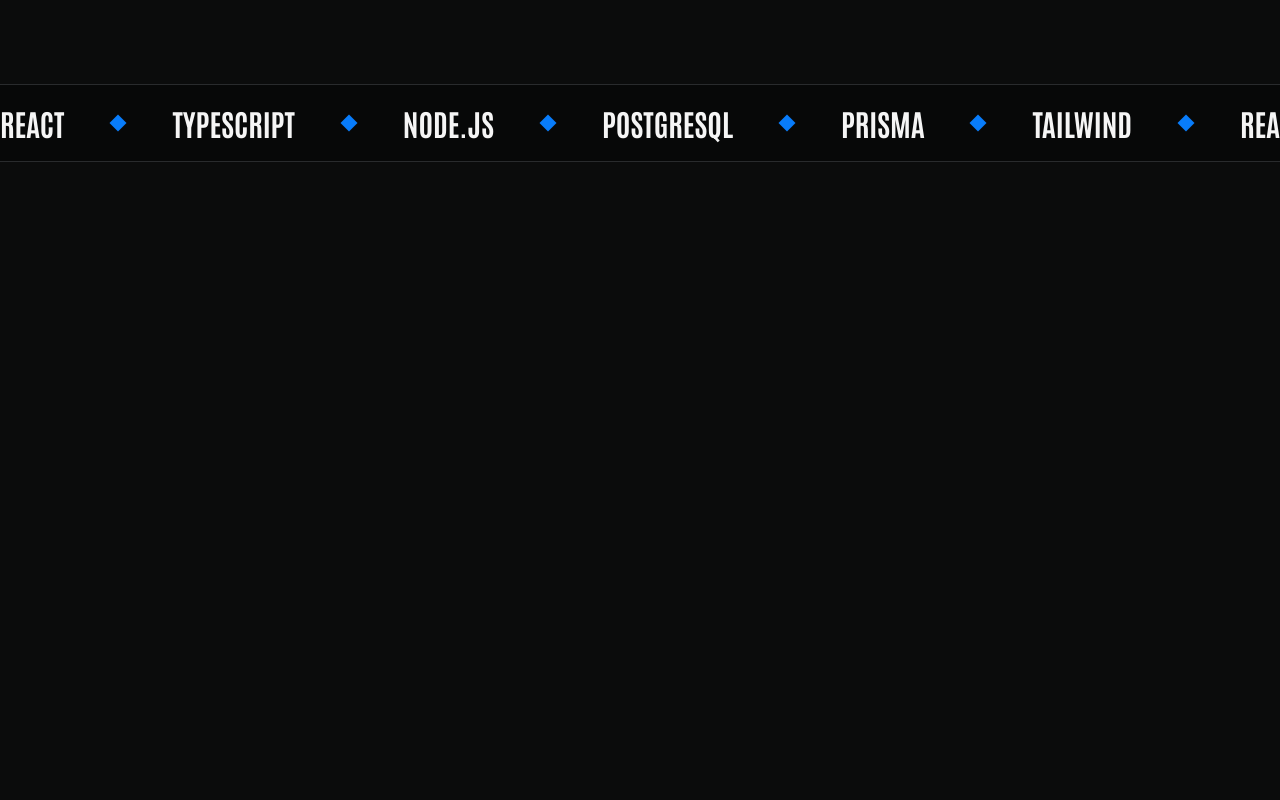
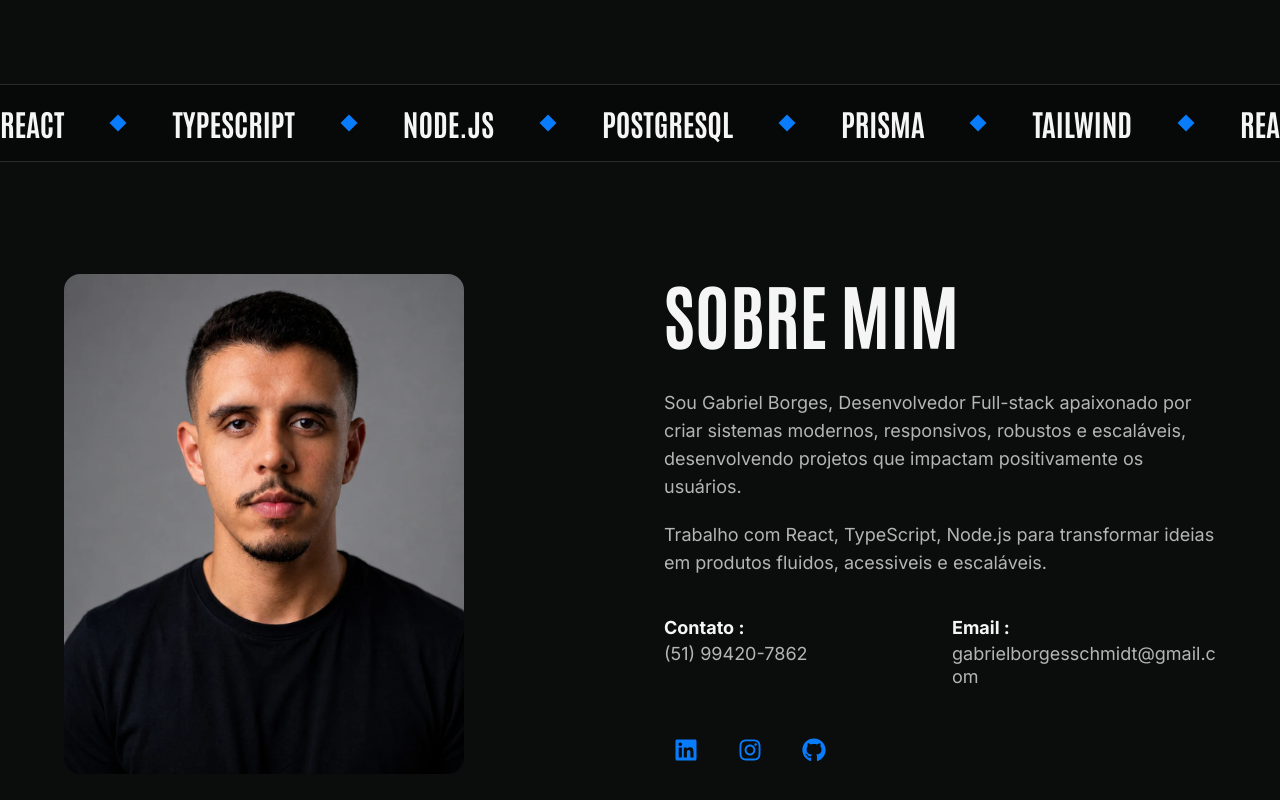
Before and after one commit to GSBorgess/portfolio, a React app: page / in a window 1280 px wide. Shown: the part 752-1552 px from the top of the page. Before the commit the page ends 914 px from the top, so only its background shows below. Built offline with nearby package versions, Linux system fonts and the light colour scheme; the HTML template or start-up script is replaced by a standard one.

Commit message:
feat: cria a seção sobre mim

```diff
--- a/src/App.tsx
+++ b/src/App.tsx
@@ -1,11 +1,13 @@
 import { Header } from "./components/Header";
 import { HeroSection } from "./components/HeroSection";
+import { AboutSection } from "./components/AboutSection";
 
 export default function App() {
   return (
     <>
       <Header />
       <HeroSection />
+      <AboutSection />
     </>
   );
 }
--- /dev/null
+++ b/src/components/AboutSection.tsx
@@ -0,0 +1,96 @@
+import {
+  FaInstagram,
+  FaLinkedin,
+  FaGithub
+} from "react-icons/fa6";
+import hero from "../assets/hero.webp";
+
+const socialLinks = [
+  { label: "LinedIn", href: "https://www.linkedin.com/in/gabriel-borges-03a721240/", icon: FaLinkedin },
+  { label: "Instagram", href: "https://www.instagram.com/___borgesgabriel/", icon: FaInstagram },
+  { label: "GitHub", href: "https://github.com/GSBorgess", icon: FaGithub },
+];
+
+export function AboutSection() {
+  return (
+    <section
+      id="sobre"
+      className="relative overflow-hidden bg-bg-main px-6 py-20 text-text-main sm:px-10 lg:px-16 lg:py-28"
+    >
+      <div className="mx-auto grid w-full max-w-[1500px] items-center gap-12 lg:grid-cols-[minmax(280px,520px)_minmax(0,1fr)] lg:gap-20">
+        <div className="order-2 mx-auto w-full max-w-[300px] lg:order-1 lg:mx-0 lg:max-w-[340px] xl:max-w-[400px]">
+          <div className="overflow-hidden rounded-2xl bg-bg-secondary">
+            <img
+              src={hero}
+              alt="Retrato Gabriel Borges"
+              className="aspect-[4/5] h-full w-full object-cover object-top"
+            />
+          </div>
+        </div>
+
+        <div className="order-1 text-center lg:order-2 lg:text-left">
+          <h2 className="font-title text-5xl font-bold uppercase leading-none tracking-normal text-text-main sm:text-6xl lg:text-7xl">
+            Sobre mim
+          </h2>
+
+          <div className="mx-auto mt-10 max-w-2xl space-y-5 text-base leading-8 text-text-secondary sm:text-lg lg:mx-0">
+            <p>
+              Sou Gabriel Borges, Desenvolvedor Full-stack apaixonado por criar
+              sistemas modernos, responsivos, robustos e escaláveis, desenvolvendo projetos
+              que impactam positivamente os usuários.
+            </p>
+            <p>
+              Trabalho com React, TypeScript, Node.js para transformar ideias em produtos
+              fluidos, acessiveis e escaláveis.
+            </p>
+          </div>
+
+          <div className="mt-10 grid gap-6 text-left sm:grid-cols-2">
+            <div>
+              <p className="text-lg font-bold leading-tight text-text-main">
+                Contato :
+              </p>
+              <a
+                href="https://wa.me/5551994207862"
+                target="_blank"
+                className="mt-1 block text-lg leading-tight text-text-secondary transition hover:text-primary-color"
+              >
+                (51) 99420-7862
+              </a>
+            </div>
+
+            <div>
+              <p className="text-lg font-bold leading-tight text-text-main">
+                Email :
+              </p>
+              <a
+                href="mailto:gabrielborgesschmidt@gmail.com"
+                className="mt-1 block break-words text-lg leading-tight text-text-secondary transition hover:text-primary-color"
+              >
+                gabrielborgesschmidt@gmail.com
+              </a>
+            </div>
+          </div>
+
+          <ul
+            aria-label="Redes sociais"
+            className="mt-10 flex items-center justify-center gap-5 lg:justify-start"
+          >
+            {socialLinks.map(({ label, href, icon: Icon }) => (
+              <li key={label}>
+                <a
+                  href={href}
+                  target="_blank"
+                  aria-label={label}
+                  className="flex h-11 w-11 items-center justify-center rounded-full text-primary-color transition hover:bg-primary-color hover:text-text-main focus-visible:outline focus-visible:outline-2 focus-visible:outline-offset-2 focus-visible:outline-primary-color duration-250"
+                >
+                  <Icon className="h-6 w-6" aria-hidden="true" />
+                </a>
+              </li>
+            ))}
+          </ul>
+        </div>
+      </div>
+    </section>
+  );
+}
```
